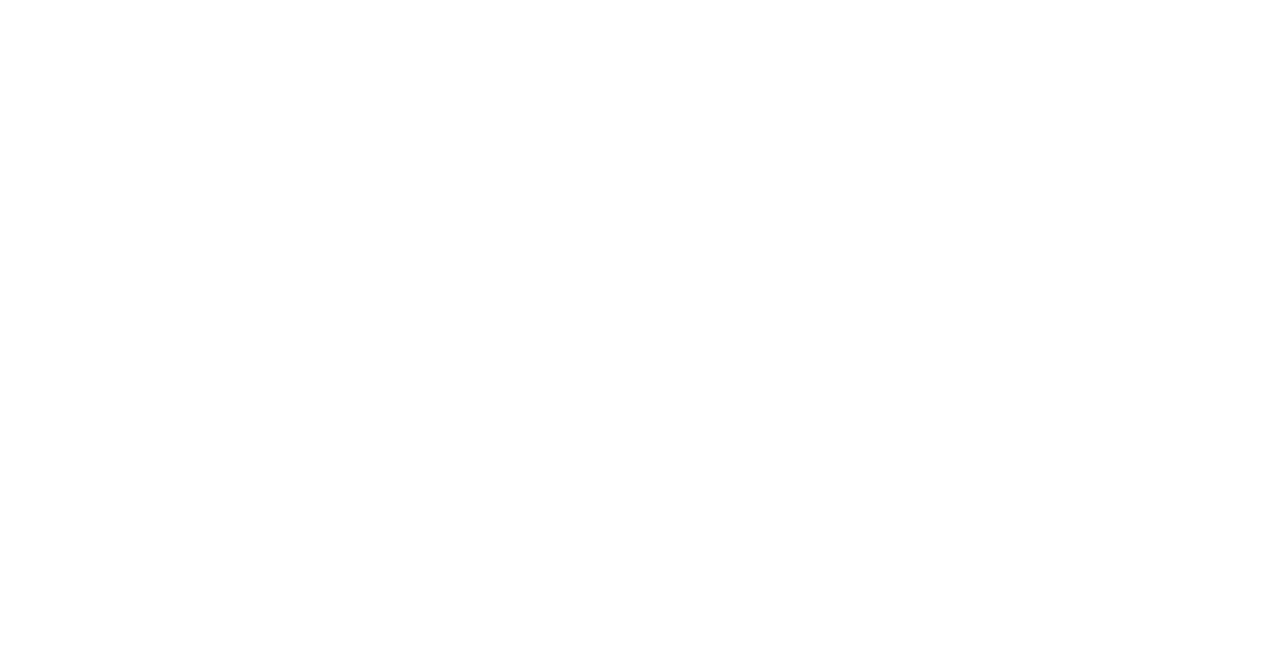
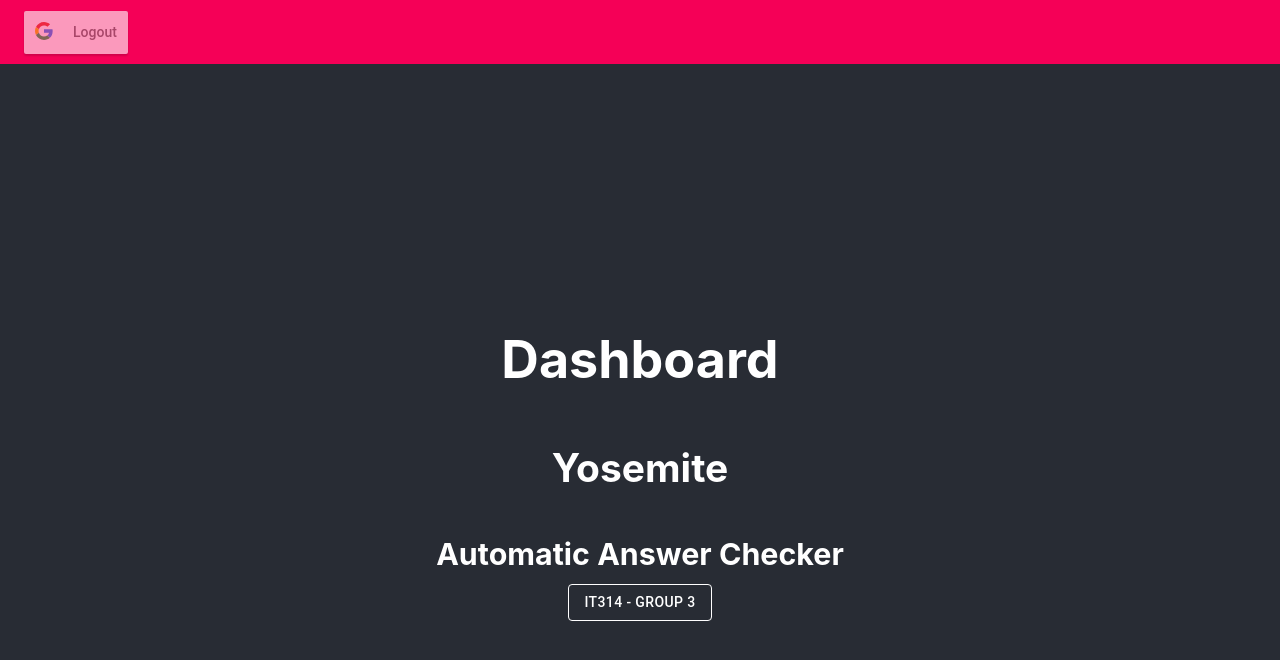
Before and after one commit to meet59patel/Group3-Yosemite-frontend, a React (Create React App) app: page /dashboard in a window 1280 px wide. Shown: the top 660 px of the page. Built offline with nearby package versions, Linux system fonts and the light colour scheme; no server answers.

Commit message:
feat: Google Sign In
Signed-off-by: Meet Patel <patelmeet59@gmail.com>

```diff
--- a/package.json
+++ b/package.json
@@ -10,6 +10,7 @@
     "@testing-library/user-event": "^12.6.3",
     "react": "^17.0.1",
     "react-dom": "^17.0.1",
+    "react-google-login": "^5.2.2",
     "react-router-dom": "^5.2.0",
     "react-scripts": "4.0.2",
     "web-vitals": "^1.1.0"
--- a/src/App.js
+++ b/src/App.js
@@ -2,13 +2,19 @@
 import './App.css';
 import LandingPage from './views/LandingPage';
 import LoginPage from './views/LoginPage';
+import Dashboard from './views/Dashboard';
+
+import { useUserState } from './components/context/UserContext';
 
 function App() {
+  var { isAuthenticated } = useUserState();
+
   return (
     <BrowserRouter>
       <Switch>
-        <Route exact path="/" component={LandingPage}></Route>
-        <Route exact path="/login" component={LoginPage}></Route>
+        <Route exact path="/" component={LandingPage} />
+        <Route path="/login" component={LoginPage} />
+        <Route path="/dashboard" component={Dashboard} />
       </Switch>
     </BrowserRouter>
   );
--- /dev/null
+++ b/src/components/context/UserContext.js
@@ -0,0 +1,63 @@
+import React from 'react';
+
+var UserStateContext = React.createContext();
+var UserDispatchContext = React.createContext();
+
+function userReducer(state, action) {
+  switch (action.type) {
+    case 'LOGIN_SUCCESS':
+      return { ...state, isAuthenticated: true };
+    case 'SIGN_OUT_SUCCESS':
+      return { ...state, isAuthenticated: false };
+    default: {
+      throw new Error(`Unhandled action type: ${action.type}`);
+    }
+  }
+}
+
+function UserProvider({ children }) {
+  var [state, dispatch] = React.useReducer(userReducer, {
+    isAuthenticated: !!localStorage.getItem('google_token'),
+  });
+
+  return (
+    <UserStateContext.Provider value={state}>
+      <UserDispatchContext.Provider value={dispatch}>
+        {children}
+      </UserDispatchContext.Provider>
+    </UserStateContext.Provider>
+  );
+}
+
+function useUserState() {
+  var context = React.useContext(UserStateContext);
+  if (context === undefined) {
+    throw new Error('useUserState must be used within a UserProvider');
+  }
+  return context;
+}
+
+function useUserDispatch() {
+  var context = React.useContext(UserDispatchContext);
+  if (context === undefined) {
+    throw new Error('useUserDispatch must be used within a UserProvider');
+  }
+  return context;
+}
+
+export { UserProvider, useUserState, useUserDispatch, loginUser, signOut };
+
+function loginUser(dispatch, history, response) {
+  localStorage.setItem('google_token', response.tokenId);
+  // console.log(response.tokenId);
+  console.log(response.profileObj.name);
+  console.log(response.profileObj.email);
+  dispatch({ type: 'LOGIN_SUCCESS' });
+  history.push('/dashboard');
+}
+
+function signOut(dispatch, history) {
+  localStorage.removeItem('google_token');
+  dispatch({ type: 'SIGN_OUT_SUCCESS' });
+  history.push('/');
+}
--- a/src/index.js
+++ b/src/index.js
@@ -3,10 +3,13 @@
 import './index.css';
 import App from './App';
 import reportWebVitals from './reportWebVitals';
+import { UserProvider } from './components/context/UserContext';
 
 ReactDOM.render(
   <React.StrictMode>
-    <App />
+    <UserProvider>
+      <App />
+    </UserProvider>
   </React.StrictMode>,
   document.getElementById('root')
 );
--- /dev/null
+++ b/src/views/Dashboard/index.js
@@ -0,0 +1,38 @@
+import React from 'react';
+// import Button from '@material-ui/core/Button';
+import { Button, AppBar, Toolbar } from '@material-ui/core';
+import { GoogleLogout } from 'react-google-login';
+
+import { useUserDispatch, signOut } from '../../components/context/UserContext';
+const GOOGLE_CLIENT_ID = process.env.REACT_APP_GOOGLE_CLIENT_ID || '';
+
+export default function Dashboard(props) {
+  var userDispatch = useUserDispatch();
+
+  return (
+    <div className="App">
+      <AppBar position="static" color="secondary">
+        <Toolbar>
+          {/* <Button>Log Out</Button> */}
+          <GoogleLogout
+            clientId={GOOGLE_CLIENT_ID}
+            buttonText="Logout"
+            onLogoutSuccess={() => {
+              signOut(userDispatch, props.history);
+            }}
+            onFailure={console.log}
+          />
+        </Toolbar>
+      </AppBar>
+
+      <header className="App-header">
+        <h1>Dashboard</h1>
+        <h2>Yosemite</h2>
+        <h3>Automatic Answer Checker</h3>
+        <Button variant="outlined" color="inherit">
+          IT314 - Group 3
+        </Button>
+      </header>
+    </div>
+  );
+}
--- a/src/views/LoginPage/index.js
+++ b/src/views/LoginPage/index.js
@@ -12,6 +12,13 @@
 import LockOutlinedIcon from '@material-ui/icons/LockOutlined';
 import Typography from '@material-ui/core/Typography';
 import { makeStyles } from '@material-ui/core/styles';
+import GoogleLogin from 'react-google-login';
+import {
+  useUserDispatch,
+  loginUser,
+} from '../../components/context/UserContext';
+
+const GOOGLE_CLIENT_ID = process.env.REACT_APP_GOOGLE_CLIENT_ID || '';
 
 function Copyright() {
   return (
@@ -59,8 +66,9 @@
   },
 }));
 
-export default function SignInSide() {
+export default function SignInSide(props) {
   const classes = useStyles();
+  var userDispatch = useUserDispatch();
 
   return (
     <Grid container component="main" className={classes.root}>
@@ -126,6 +134,15 @@
               <Copyright />
             </Box>
           </form>
+
+          <GoogleLogin
+            clientId={GOOGLE_CLIENT_ID}
+            buttonText="Sign In with Google"
+            onSuccess={(response) => {
+              loginUser(userDispatch, props.history, response);
+            }}
+            onFailure={console.log}
+          />
         </div>
       </Grid>
     </Grid>
```
Also changed, not shown: 2 other files (tests, documents, lock files or other folders).
